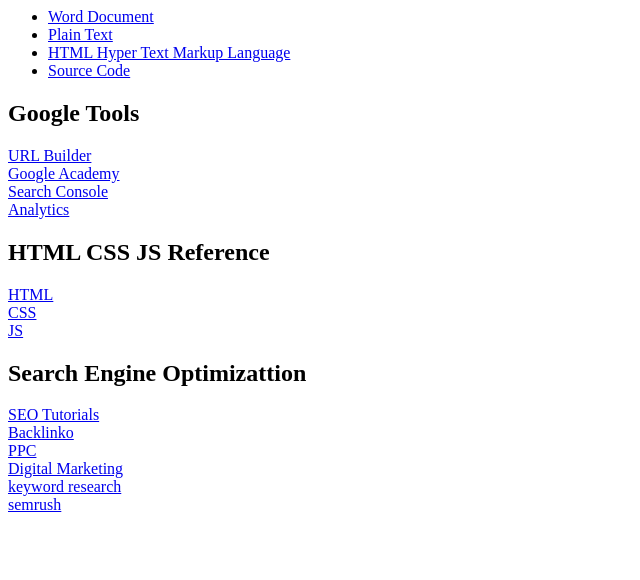
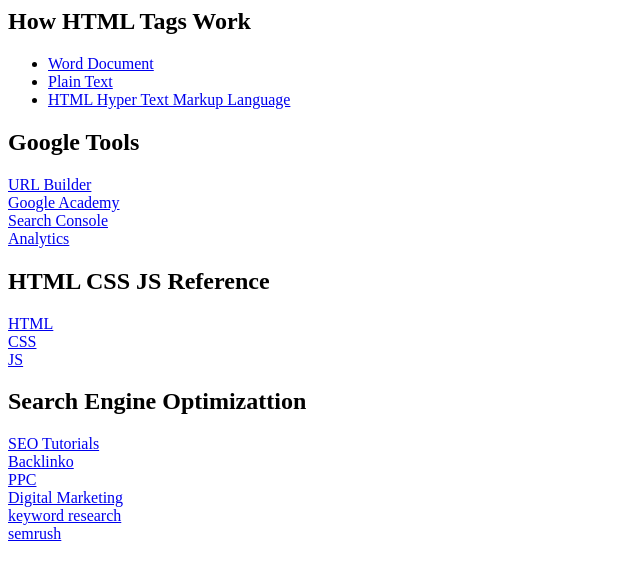
Before and after one commit to JacobLett/HTML-Tutorial, a plain HTML site: page index.html in a window 1280 px wide. Shown: the whole page, without its empty margins (0-640 px from the left). Drawn offline with Linux system fonts and the light colour scheme.

Commit message:
Update index.html

```diff
--- a/index.html
+++ b/index.html
@@ -1,3 +1,4 @@
+<h2>How HTML Tags Work</h2>
 <ul>
    <li>
       <a href="html-tutorial.docx" target="_blank">Word Document</a>
@@ -8,9 +9,7 @@
 <li>
       <a href="html-tutorial.html" target="_blank">HTML Hyper Text Markup Language</a>
    </li>
-   <li>
-      <a href="view-source:https://jacoblett.github.io/HTML-Tutorial/html-tutorial.html" target="_blank">Source Code</a>
-   </li>
+
 
 
 </ul>
```
